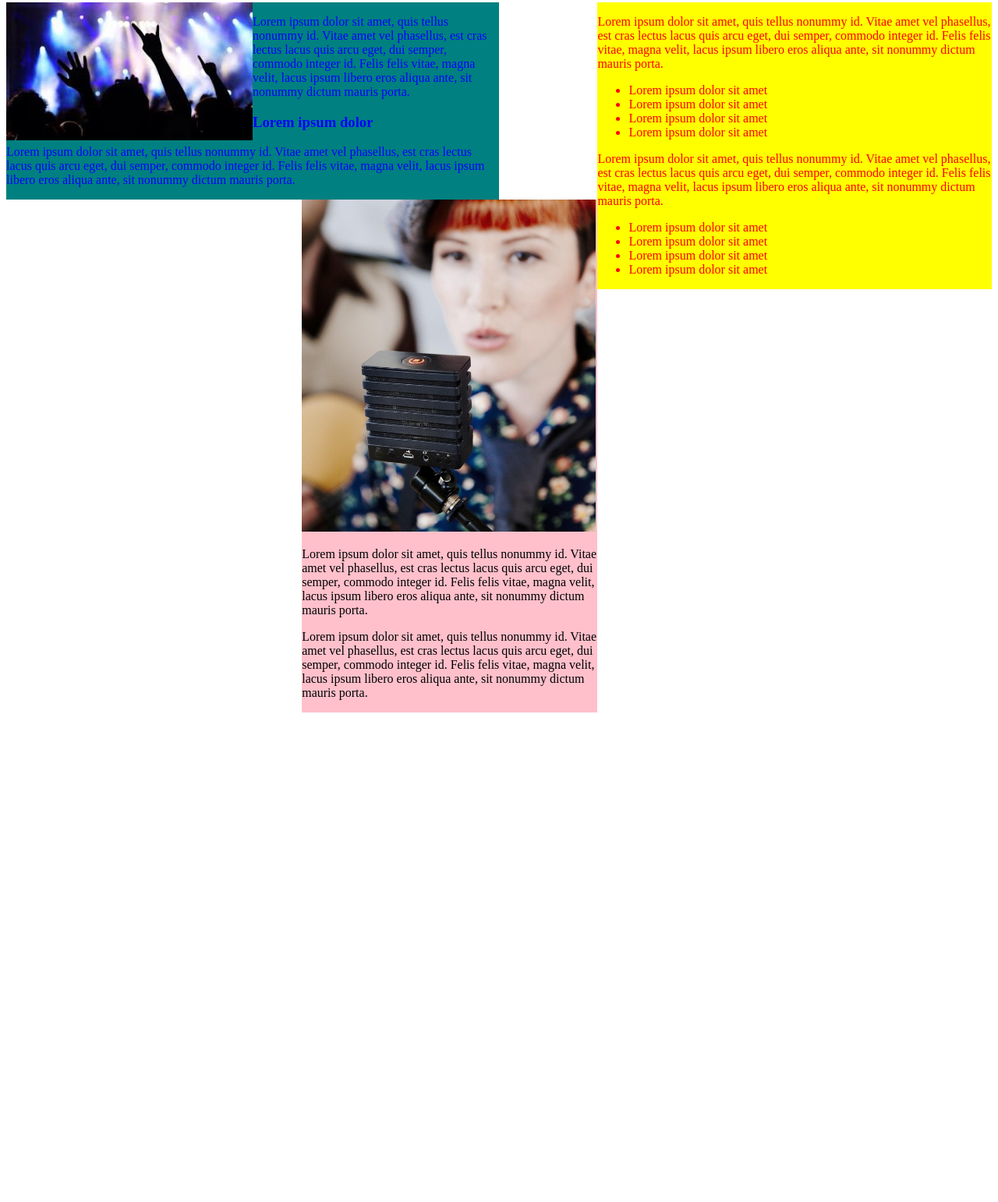
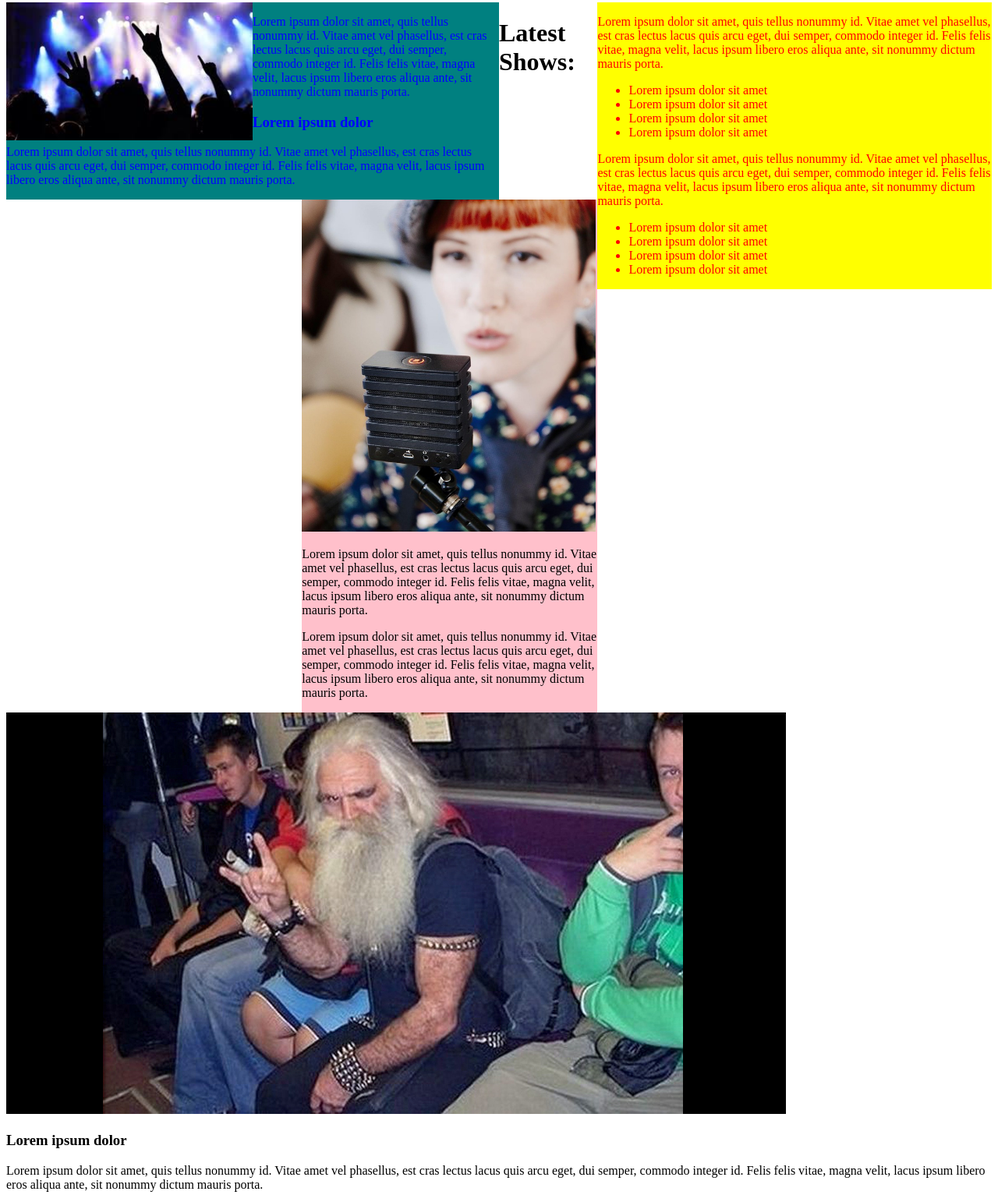
Before and after one commit to matthewrobison808/band, a plain HTML site: page index.html in a window 1280 px wide. Shown: the part 840-2382 px from the top of the page at 78% size. Before the commit the page ends 1754 px from the top, so only its background shows below. Drawn offline with Linux system fonts and the light colour scheme.

Commit message:
add latest show section and content

```diff
--- a/index.html
+++ b/index.html
@@ -37,5 +37,20 @@
       <p>Lorem ipsum dolor sit amet, quis tellus nonummy id. Vitae amet vel phasellus, est cras lectus lacus quis arcu eget, dui semper, commodo integer id. Felis felis vitae, magna velit, lacus ipsum libero eros aliqua ante, sit nonummy dictum mauris porta.</p>
       <p>Lorem ipsum dolor sit amet, quis tellus nonummy id. Vitae amet vel phasellus, est cras lectus lacus quis arcu eget, dui semper, commodo integer id. Felis felis vitae, magna velit, lacus ipsum libero eros aliqua ante, sit nonummy dictum mauris porta.</p>
     </div>
+    <h1>Latest Shows:</h1>
+    <div class="column">
+      <img src="img/show01.jpg" alt="a really good show">
+      <h3>Lorem ipsum dolor</h3>
+      <p>Lorem ipsum dolor sit amet, quis tellus nonummy id. Vitae amet vel phasellus, est cras lectus lacus quis arcu eget, dui semper, commodo integer id. Felis felis vitae, magna velit, lacus ipsum libero eros aliqua ante, sit nonummy dictum mauris porta.</p>
+    </div>
+    <div class="column">
+      <img src="img/show02.jpg" alt="another cool show">
+      <p>Lorem ipsum dolor sit amet, quis tellus nonummy id. Vitae amet vel phasellus, est cras lectus lacus quis arcu eget, dui semper, commodo integer id. Felis felis vitae, magna velit, lacus ipsum libero eros aliqua ante, sit nonummy dictum mauris porta.</p>
+    </div>
+    <div class="column">
+      <img src="img/show03.jpg" alt="you got it another show">
+      <p>Lorem ipsum dolor sit amet, quis tellus nonummy id. Vitae amet vel phasellus, est cras lectus lacus quis arcu eget, dui semper, commodo integer id. Felis felis vitae, magna velit, lacus ipsum libero eros aliqua ante, sit nonummy dictum mauris porta.</p>
+    </div>
+
   </body>
 </html>
```
Also changed, not shown: img/show01.jpg (added), img/show02.jpg (added), img/show03.jpg (added).
